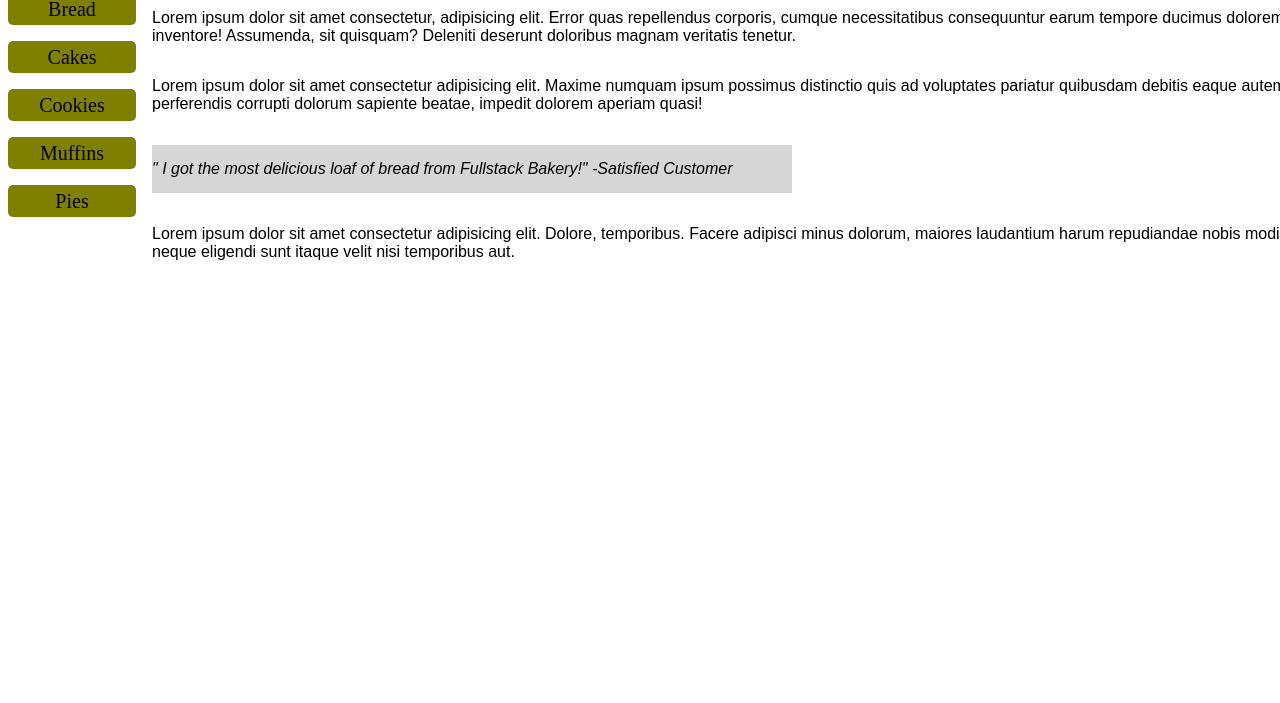
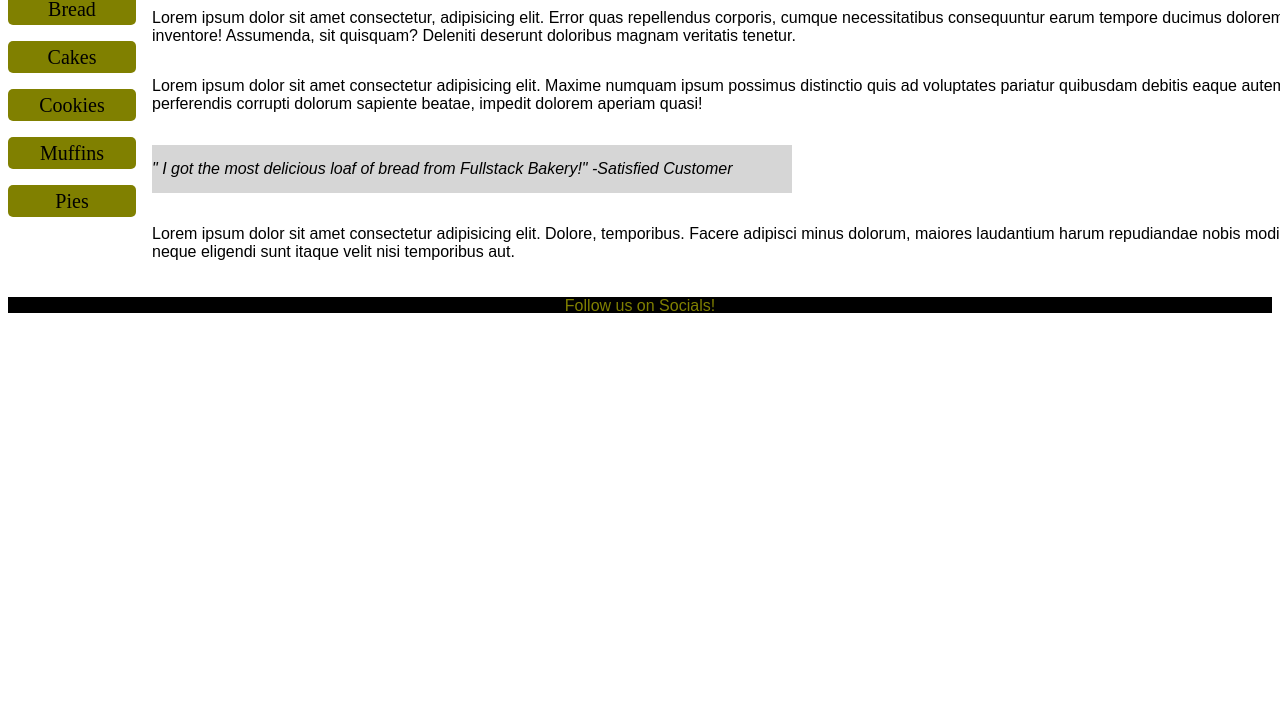
Before and after one commit to JosiahSayles/Fullstack-Bakery, a plain HTML site: page index.html in a window 1280 px wide. Shown: the part 97-800 px from the top of the page. Drawn offline with Linux system fonts and the light colour scheme.

Commit message:
updated text color on footing and body

```diff
--- a/index.css
+++ b/index.css
@@ -5,9 +5,9 @@ h1 {
   padding: 0px;
 }
 body {
+  height: 100vh;
   display: flex;
   flex-direction: column;
-  flex-wrap: wrap;
 }
 
 a {
@@ -24,11 +24,13 @@ header {
 }
 
 footer {
+  height: 1rem;
+  display: flex;
+  flex-direction: column;
   background-color: black;
   color: olive;
-  padding-left: 50em;
-  margin-top: 50em;
-  height: 50rm;
+  font-family: Arial, Helvetica, sans-serif;
+  align-items: center;
 }
 
 .navigation {
--- a/index.html
+++ b/index.html
@@ -16,7 +16,9 @@
   </header>
 
   <h2>Best bakery in the business!</h2>
+
   <body>
+    <main>
       <section class="what-we-offer">
         <section class="food-options">
           <a id="bread" href="#">Bread</a>
@@ -29,9 +31,9 @@
         <section class="testimonials">
           <p>
             Lorem ipsum dolor sit amet consectetur, adipisicing elit. Error quas
-          repellendus corporis, cumque necessitatibus consequuntur earum tempore
-          ducimus dolorem totam inventore! Assumenda, sit quisquam? Deleniti
-          deserunt doloribus magnam veritatis tenetur.
+            repellendus corporis, cumque necessitatibus consequuntur earum
+            tempore ducimus dolorem totam inventore! Assumenda, sit quisquam?
+            Deleniti deserunt doloribus magnam veritatis tenetur.
           </p>
 
           <p>
@@ -49,11 +51,12 @@
           <p>
             Lorem ipsum dolor sit amet consectetur adipisicing elit. Dolore,
             temporibus. Facere adipisci minus dolorum, maiores laudantium harum
-          repudiandae nobis modi eos odit neque eligendi sunt itaque velit nisi
-          temporibus aut.
+            repudiandae nobis modi eos odit neque eligendi sunt itaque velit
+            nisi temporibus aut.
           </p>
         </section>
       </section>
+    </main>
+  </body>
   <footer>Follow us on Socials!</footer>
-  </body>
 </html>
```
Lines whose indentation alone changed are shown as unchanged.
